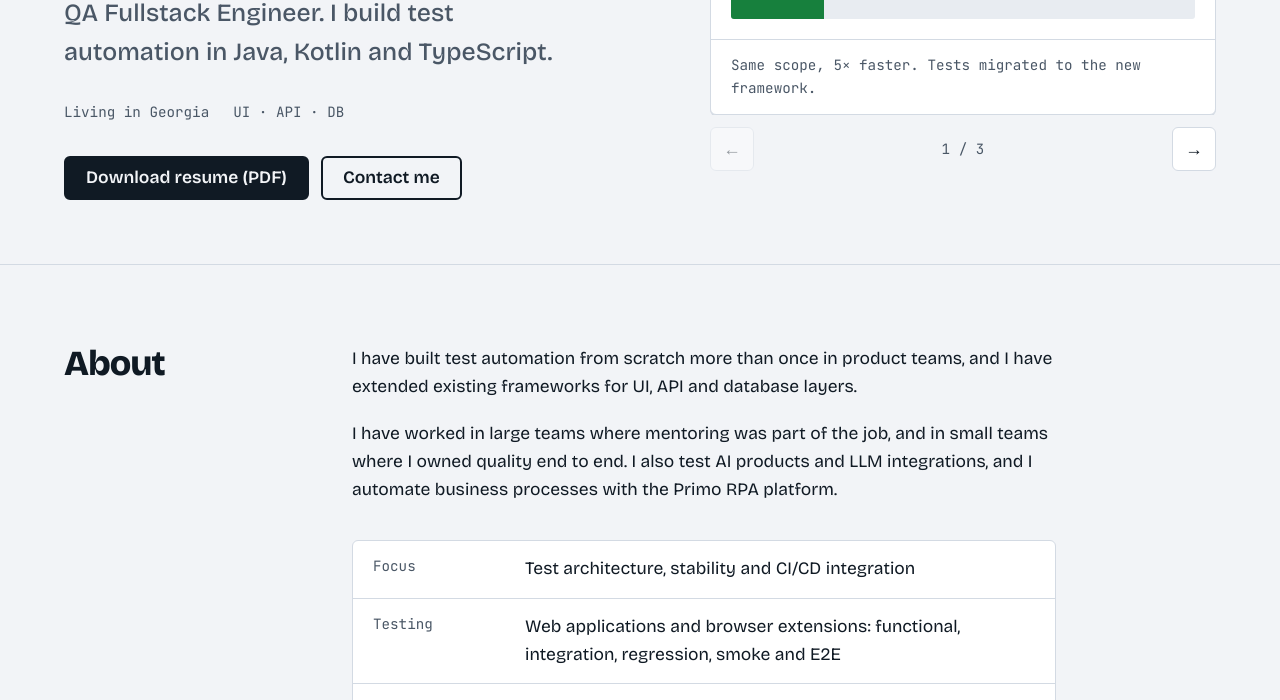
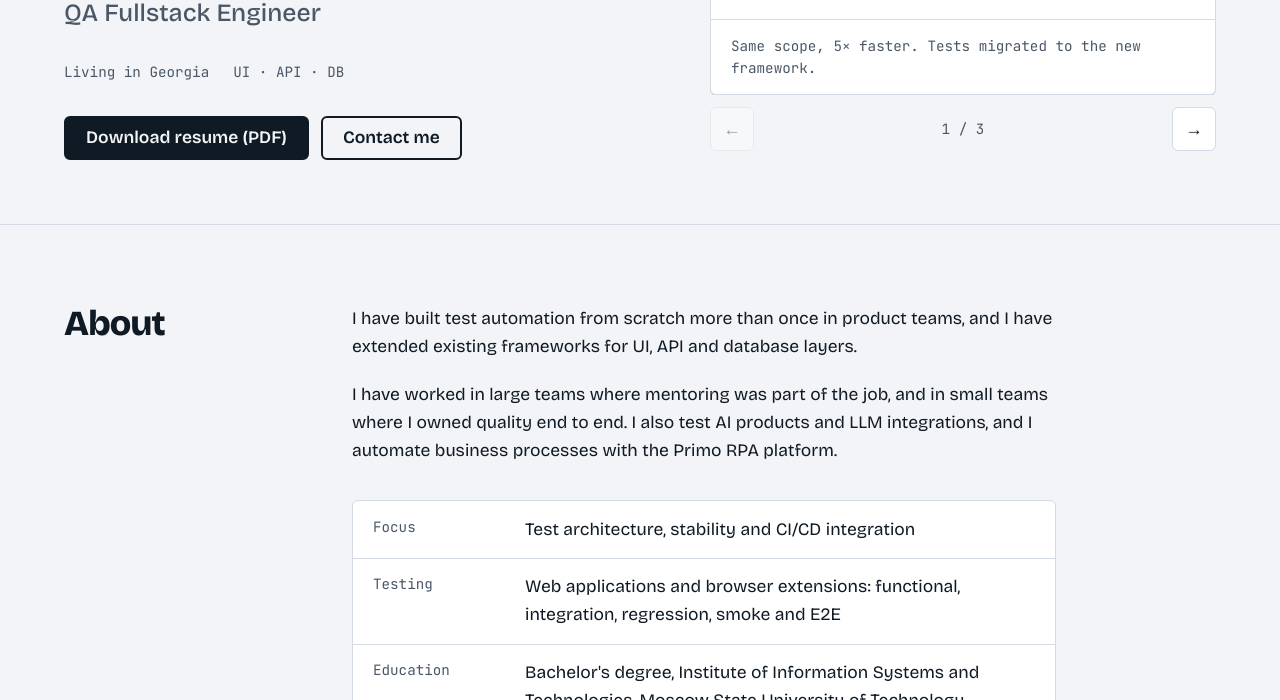
Before and after one commit to beonyc/myresume, a plain HTML site: page site/index.html in a window 1280 px wide. Shown: the part 400-1100 px from the top of the page. Drawn offline with Linux system fonts and the light colour scheme.

Commit message:
Hero: keep only the job title under the name

```diff
--- a/site/index.html
+++ b/site/index.html
@@ -44,7 +44,7 @@
             <span class="badge badge--warn">English B1–B2</span>
           </div>
           <h1 id="hero-title">Iurii Sugrobov</h1>
-          <p class="hero__role">QA Fullstack Engineer. I build test automation in Java, Kotlin and TypeScript.</p>
+          <p class="hero__role">QA Fullstack Engineer</p>
           <p class="hero__facts mono"><span>Living in Georgia</span><span>UI · API · DB</span></p>
           <div class="hero__cta">
             <a class="btn btn--primary" href="assets/Sugrobov_Iurii_QA_en.pdf" download>Download resume (PDF)</a>
```
